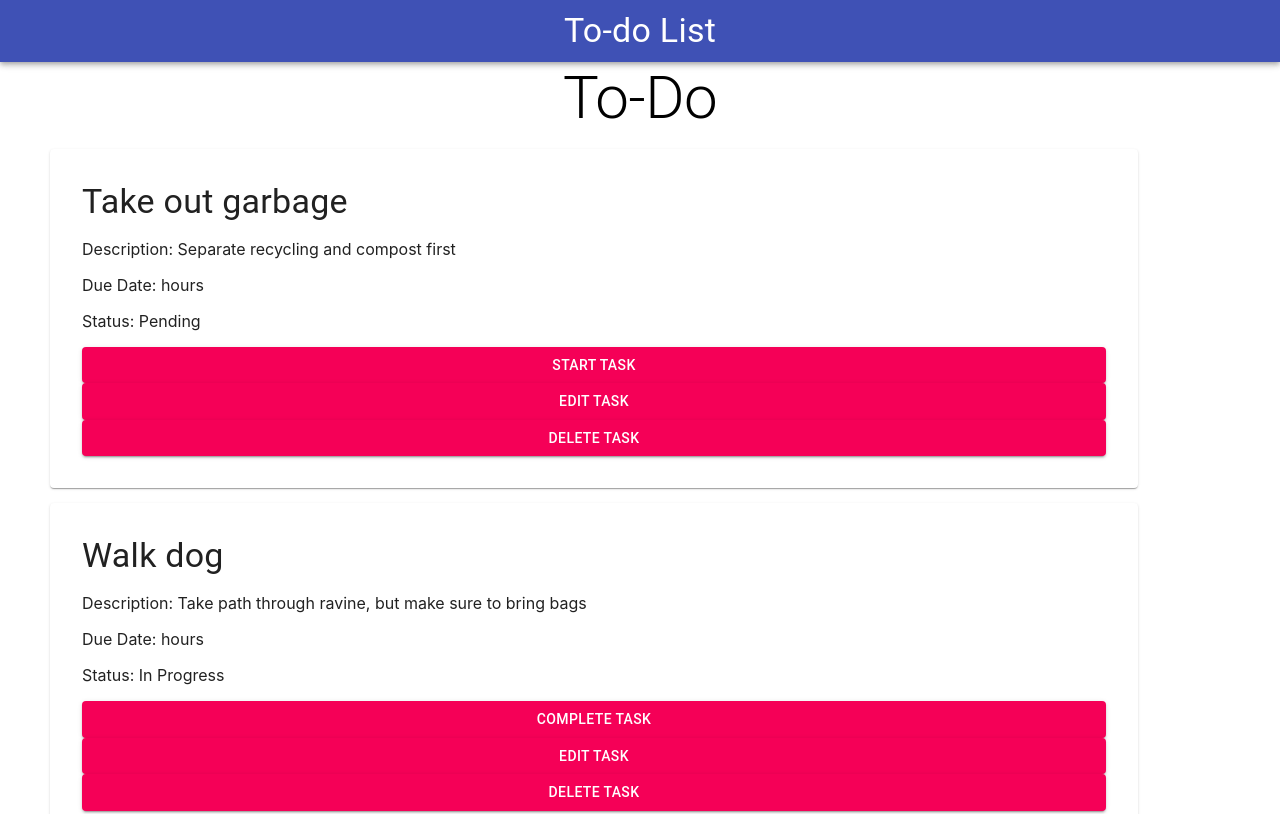
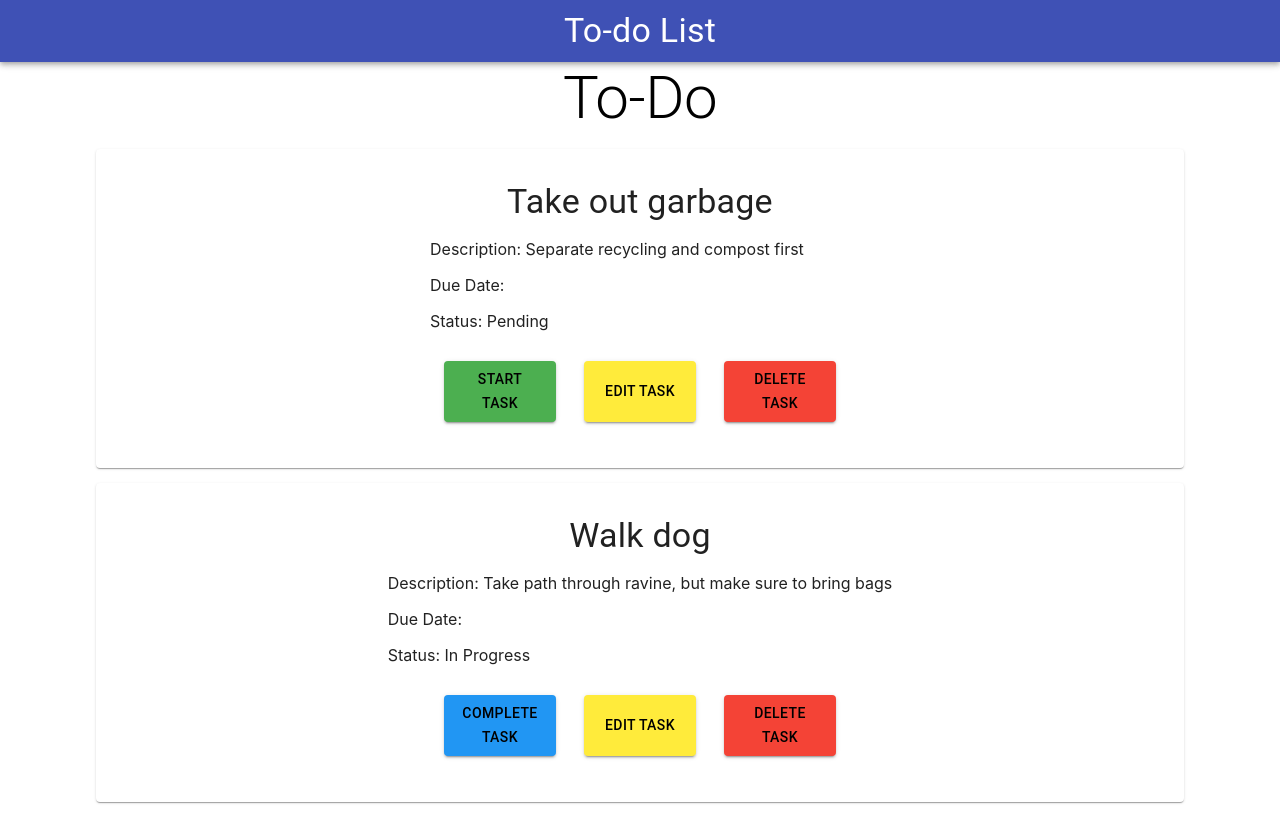
Before and after one commit to m-wardle/n1-dev-challenge, a React (Create React App) app: page /tasks in a window 1280 px wide. Shown: the top 814 px of the page. Built offline with nearby package versions, Linux system fonts and the light colour scheme.

Commit message:
Add minor styling/organization

```diff
--- a/src/Components/TaskItem.js
+++ b/src/Components/TaskItem.js
@@ -3,6 +3,10 @@ import Button from '@material-ui/core/Button';
 import Grid from '@material-ui/core/Grid';
 import Paper from '@material-ui/core/Paper';
 import Typography from '@material-ui/core/Typography'
+import green from '@material-ui/core/colors/green';
+import yellow from '@material-ui/core/colors/yellow';
+import blue from '@material-ui/core/colors/blue';
+import red from '@material-ui/core/colors/red';
 import { Redirect } from 'react-router';
 
 const TaskItem = ({ task, tasks, updateTasks }) => {
@@ -57,20 +61,29 @@ const TaskItem = ({ task, tasks, updateTasks }) => {
       (
         !task.isDeleted ?
           <Paper key={task.id} style={styles.paper}>
-            <Grid item key={task.id}>
+            <Grid
+              container
+              direction="column"
+              alignItems="center"
+            >
               <Typography variant="h4">
                 {task.title}
               </Typography>
               <section>
                 <p>Description: {task.description}</p>
-                <p>Due Date: {task.dueDate} hours</p>
+                <p>Due Date: {task.dueDate}</p>
                 <p>Status: {taskStatus(task)}</p>
+                <Grid
+                  container
+                  direction="row"
+                  justify="center"
+                >
                   {
                     taskStatus(task) === "Pending" ?
                       <Button
                         variant="contained"
-                      color="secondary"
-                      style={styles.button}
+                        color="primary"
+                        style={styles.accept}
                         onClick={() => {
                           startTask(task.id)
                         }
@@ -83,7 +96,7 @@ const TaskItem = ({ task, tasks, updateTasks }) => {
                       <Button
                         variant="contained"
                         color="secondary"
-                      style={styles.button}
+                        style={styles.complete}
                         onClick={() => {
                           completeTask(task.id)
                         }
@@ -94,7 +107,7 @@ const TaskItem = ({ task, tasks, updateTasks }) => {
                   <Button
                     variant="contained"
                     color="secondary"
-                  style={styles.button}
+                    style={styles.edit}
                     onClick={() => {
                       setEdit(true)
                     }
@@ -104,16 +117,18 @@ const TaskItem = ({ task, tasks, updateTasks }) => {
                   <Button
                     variant="contained"
                     color="secondary"
-                  style={styles.button}
+                    style={styles.delete}
                     onClick={() => {
                       deleteTask(task.id)
                     }
                     }>
                     Delete Task
                 </Button>
+                </Grid>
+
               </section>
             </Grid>
-          </Paper> : null
+          </Paper > : null
       )
   );
 }
@@ -126,9 +141,29 @@ const styles = {
     marginRight: 50,
     padding: "2em"
   },
-  button: {
-    width: "100%",
-    padding: "auto"
+  accept: {
+    width: "8em",
+    margin: "1em",
+    color: "black",
+    backgroundColor: green[500]
+  },
+  edit: {
+    width: "8em",
+    margin: "1em",
+    color: "black",
+    backgroundColor: yellow[500]
+  },
+  complete: {
+    width: "8em",
+    margin: "1em",
+    color: "black",
+    backgroundColor: blue[500]
+  },
+  delete: {
+    width: "8em",
+    margin: "1em",
+    color: "black",
+    backgroundColor: red[500]
   },
   container: {
     width: "100%",
--- a/src/Components/ViewTasks.js
+++ b/src/Components/ViewTasks.js
@@ -1,12 +1,14 @@
 import React, { useState } from 'react';
 import TaskItem from './TaskItem';
 import Typography from '@material-ui/core/Typography';
+import Grid from '@material-ui/core/Grid';
 
 const ViewTasks = ({ tasks, updateTasks }) => {
 
   const taskList = tasks.map((task) => {
     return (
       <TaskItem
+        key={task.id}
         task={task}
         tasks={tasks}
         updateTasks={updateTasks}
@@ -18,7 +20,13 @@ const ViewTasks = ({ tasks, updateTasks }) => {
       <Typography variant="h2" align="center">
         To-Do
       </Typography>
-      {taskList}
+      <Grid
+        container
+        direction="column"
+        alignItems="center"
+      >
+        {taskList}
+      </Grid>
     </React.Fragment>
   );
 }
```
Lines whose indentation alone changed are shown as unchanged.
